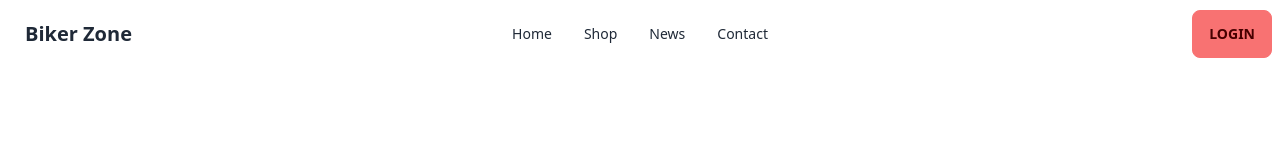
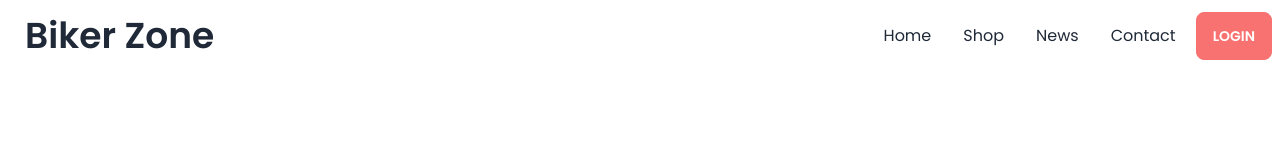
Before and after one commit to mahim7172/biker-zone, a plain HTML site: page index.html in a window 1280 px wide. Drawn offline with nearby package versions, Linux system fonts and the light colour scheme.

Commit message:
added some changes

```diff
--- a/index.html
+++ b/index.html
@@ -4,43 +4,66 @@
     <meta charset="UTF-8">
     <meta name="viewport" content="width=device-width, initial-scale=1.0">
     <title>Bike Zone</title>
+    <!-- tailwind and daisy -->
     <link href="https://cdn.jsdelivr.net/npm/daisyui@3.3.1/dist/full.css" rel="stylesheet" type="text/css" />
 <script src="https://cdn.tailwindcss.com"></script>
+<!-- google font poppins -->
+<link rel="preconnect" href="https://fonts.googleapis.com">
+<link rel="preconnect" href="https://fonts.gstatic.com" crossorigin>
+<link href="https://fonts.googleapis.com/css2?family=Poppins:wght@400;500;600;700;800&display=swap" rel="stylesheet">
+<!-- tailwind custom classes -->
+<script>
+    tailwind.config = {
+      theme: {
+        extend: {
+          colors: {
+            clifford: '#da373d',
+            'bike-primary': '#E76F51',
+          }
+        }
+      }
+    }
+  </script>
+<style>
+    .font-poppins{
+        font-family: 'Poppins', sans-serif;
+    }
+</style>
 </head>
-<body>
-    <header>
+<body class="font-poppins">
+    <header  class="md:container md:mx-auto">
         <nav>
             <div class="navbar bg-base-100">
-                <div class="navbar-start">
+                <div class="flex-1">
                   <div class="dropdown">
                     <label tabindex="0" class="btn btn-ghost lg:hidden">
                       <svg xmlns="http://www.w3.org/2000/svg" class="h-5 w-5" fill="none" viewBox="0 0 24 24" stroke="currentColor"><path stroke-linecap="round" stroke-linejoin="round" stroke-width="2" d="M4 6h16M4 12h8m-8 6h16" /></svg>
                     </label>
-                    <ul tabindex="0" class="menu menu-sm dropdown-content mt-3 z-[1] p-2 shadow bg-base-100 rounded-box w-52">
+                    <ul tabindex="0" class="text-base menu menu-sm dropdown-content mt-3 z-[1] p-2 shadow bg-base-100 rounded-box w-52">
                       <li><a>Home</a></li>
                       <li><a>Shop</a></li>
                       <li><a>News</a></li>
                       <li><a>Contact</a></li>
                     </ul>
                   </div>
-                  <a class="btn btn-ghost normal-case text-xl">Biker Zone</a>
+                  <a class="btn btn-ghost normal-case text-4xl">Biker Zone</a>
                 </div>
                 <div class="navbar-center hidden lg:flex">
-                  <ul class="menu menu-horizontal px-1">
+                  <ul class="text-base menu menu-horizontal px-1">
                     <li><a>Home</a></li>
                     <li><a>Shop</a></li>
                     <li><a>News</a></li>
                     <li><a>Contact</a></li>
                   </ul>
                 </div>
-                <div class="navbar-end">
-                  <a class="btn btn-error">Login</a>
+                <div class="">
+                  <a class="btn btn-error text-white">Login</a>
                 </div>
               </div>
         </nav>
 
     </header>
-    <main>
+    <main class="md:container md:mx-auto">
 
     </main>
     <footer>
```
